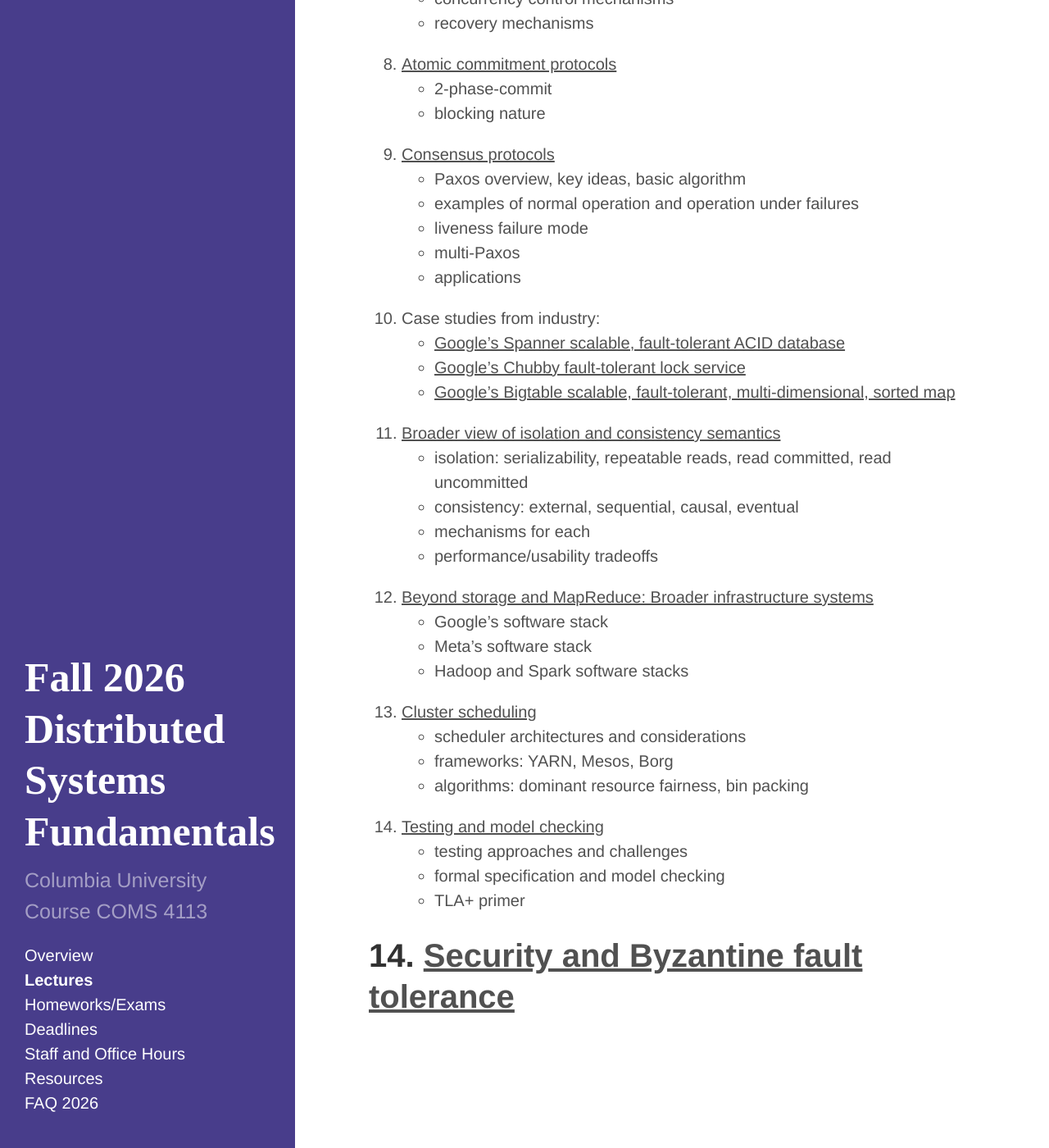
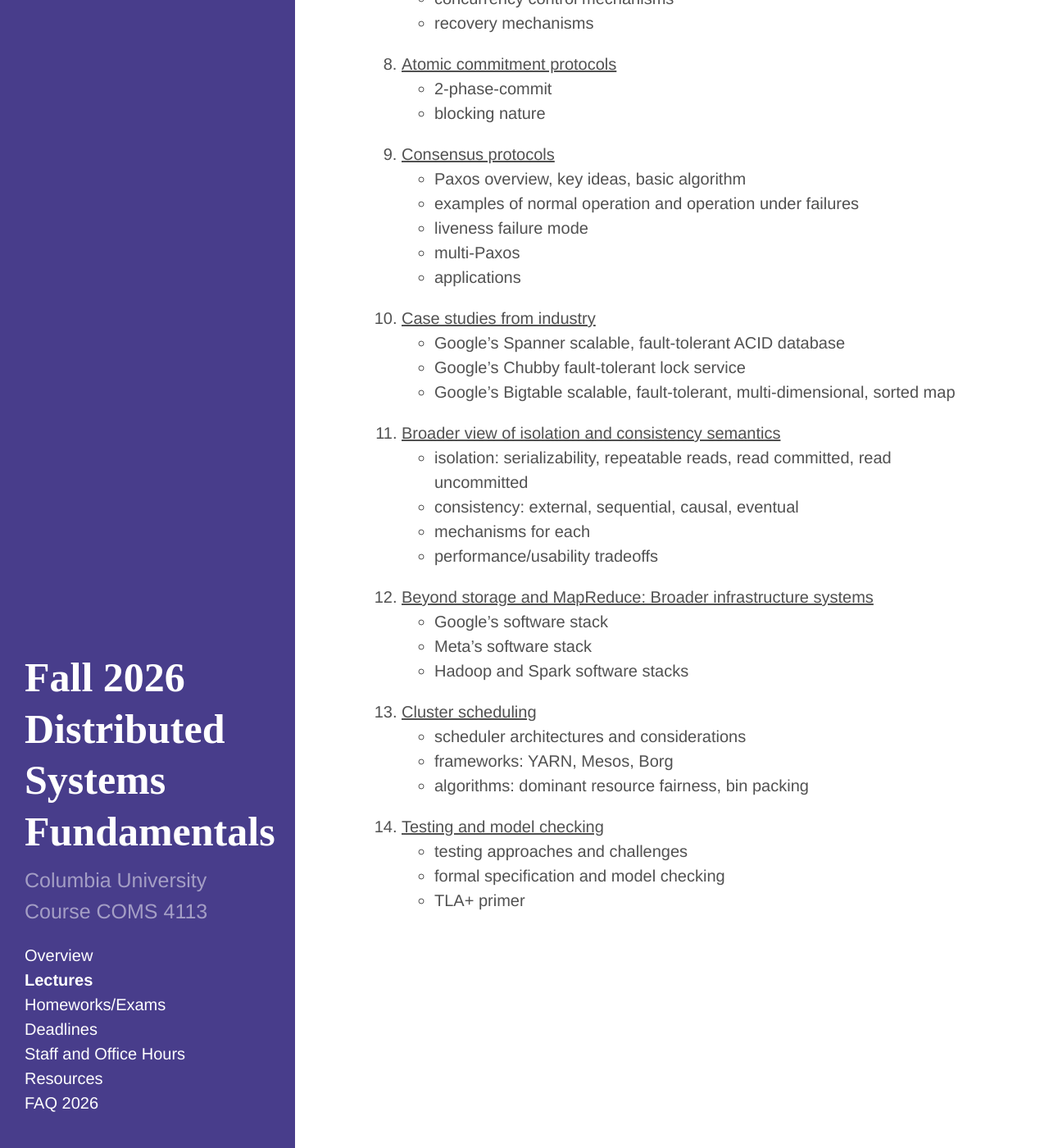
Before and after one commit to frankeh/cu-ds1-2026-fall, a Jekyll site: the page built from 01-lectures.md, in a window 1280 px wide and 1400 px high, scrolled down 1167 px. Shown: the whole window at 82% size. Built offline with Jekyll 4.4.1, drawn with Linux system fonts in a browser that asks for light colours; part of the change alters nothing that is shown.

Commit message:
lectures

```diff
--- a/01-lectures.md
+++ b/01-lectures.md
@@ -45,23 +45,21 @@ Lecture notes are linked as they become available.
       * concurrency control mechanisms
       * recovery mechanisms
 
-  7. [Atomic commitment protocols]({{ site.baseurl }}/lectures/07-2pc.pdf)
+  7. [Atomic commitment protocols]({{ site.baseurl }}/lectures/07-two-phase-commit.pdf)
       * 2-phase-commit
       * blocking nature
 
-  8. [Consensus protocols]({{ site.baseurl }}/lectures/08-paxos.pdf)
+  8. [Consensus protocols]({{ site.baseurl }}/lectures/08-consensus.pdf)
       * Paxos overview, key ideas, basic algorithm
       * examples of normal operation and operation under failures
       * liveness failure mode
       * multi-Paxos
       * applications
 
-  9. Case studies from industry:
-      * [Google's Spanner scalable, fault-tolerant ACID database]({{ site.baseurl }}/lectures/09-spanner.pdf)
-      * [Google's Chubby fault-tolerant lock service]({{ site.baseurl
-      }}/lectures/09-chubby.pdf)
-      * [Google's Bigtable scalable, fault-tolerant, multi-dimensional, sorted
-      map]({{ site.baseurl }}/lectures/09-bigtable.pdf)
+  9. [Case studies from industry]({{ site.baseurl }}/lectures/09-industry.pdf)
+      * Google's Spanner scalable, fault-tolerant ACID database
+      * Google's Chubby fault-tolerant lock service
+      * Google's Bigtable scalable, fault-tolerant, multi-dimensional, sorted map
 
   10. [Broader view of isolation and consistency
      semantics]({{ site.baseurl }}/lectures/10-broader-semantics.pdf)
@@ -86,4 +84,4 @@ Lecture notes are linked as they become available.
       * formal specification and model checking
       * TLA+ primer
 
-#  14. [Security and Byzantine fault tolerance]({{ site.baseurl }}/lectures/14-bft.pdf)
+[//]: #  14. [Security and Byzantine fault tolerance]({{ site.baseurl }}/lectures/14-bft.pdf)
```
